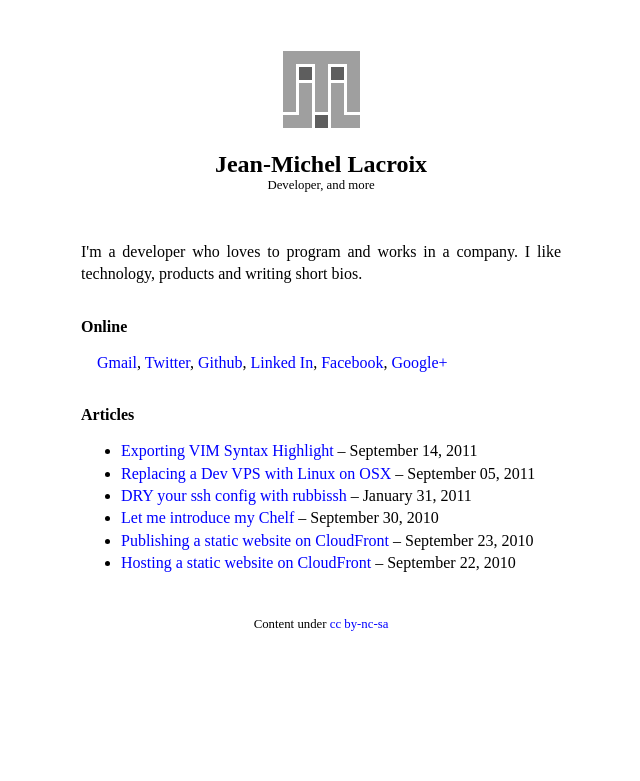
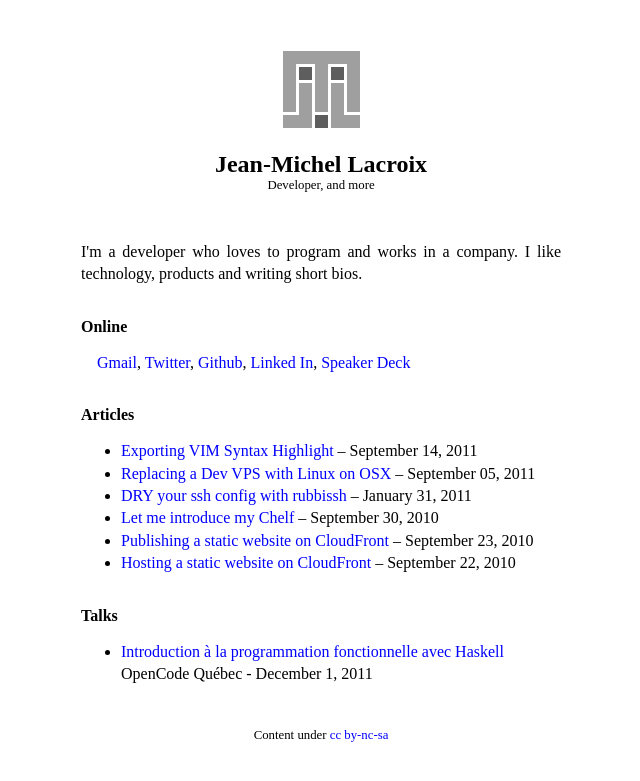
Before and after one commit to jmlacroix/jmlacroix.com-jekyll, a Jekyll site: the page built from index.html, in a window 1280 px wide. Shown: the top 781 px of the page, without its empty margins (319-959 px from the left). Built offline with Jekyll 4.4.1, drawn with Linux system fonts in a browser that asks for light colours; Markdown is read by kramdown in place of the engine named in the settings.

Commit message:
add talks

```diff
--- a/index.html
+++ b/index.html
@@ -19,8 +19,12 @@ title: homepage
 <a href="http://twitter.com/jmlacroix">Twitter</a>,
 <a href="http://github.com/jmlacroix">Github</a>,
 <a href="http://linkedin.com/in/jmlacroix">Linked In</a>,
+<a href="http://speakerdeck.com/u/jmlacroix">Speaker Deck</a>
+
+<!--
 <a href="http://facebook.com/jmlacroix">Facebook</a>,
 <a href="https://profiles.google.com/115865031921783226017">Google+</a>
+-->
 </p>
 
 <h2>Articles</h2>
@@ -33,4 +37,13 @@ title: homepage
 {% endfor %}
 </ul>
 
+<h2>Talks</h2>
+
+<ul>
+<li>
+  <a href="http://speakerdeck.com/u/jmlacroix/p/introduction-a-la-programmation-fonctionnelle-avec-haskell">Introduction à la programmation fonctionnelle avec Haskell</a><br/>
+  OpenCode Québec - December 1, 2011
+</li>
+</ul>
+
 </article>
```
